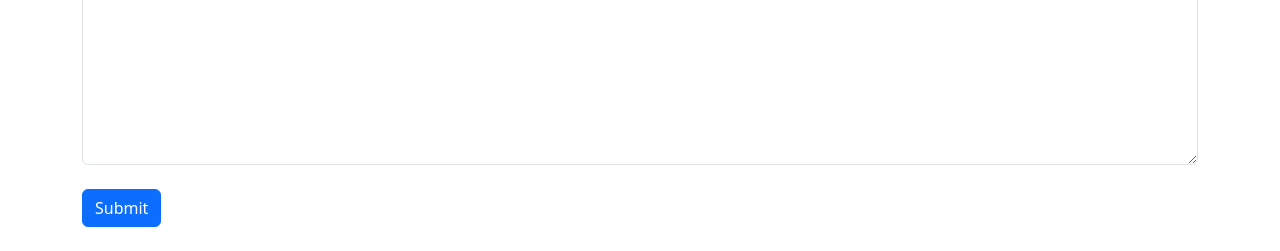
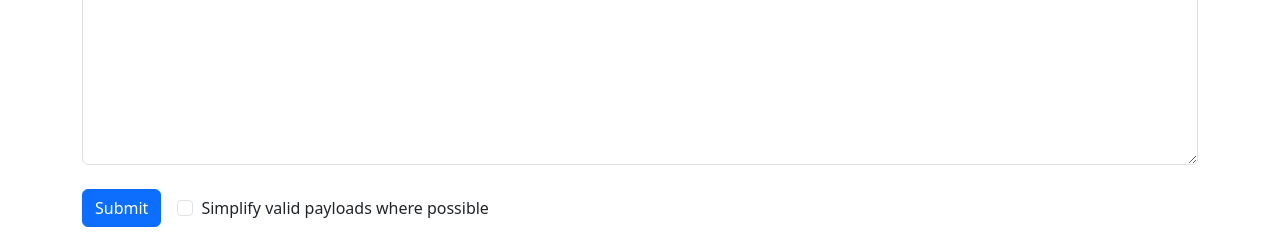
Before and after one commit to digital-land/form-generator, a Flask app: page /evaluate in a window 1280 px wide. Shown: the part 675-926 px from the top of the page. Run offline with Flask 3, Linux system fonts and the light colour scheme; some libraries are stand-ins or nearby versions.

Commit message:
added: /evaluate option to simplify valid payloads (remove empty nodes)

```diff
--- a/web_viewer/templates/main/view_payload.html
+++ b/web_viewer/templates/main/view_payload.html
@@ -48,8 +48,12 @@
     <textarea id="payload" name="payload" class="form-control font-monospace" rows="24">{{ payload }}</textarea>
   </div>
 
-  <div class="mb-4">
+  <div class="d-flex align-items-center gap-3 mb-4">
     <button type="submit" class="btn btn-primary">Submit</button>
+    <div class="form-check mb-0">
+      <input type="checkbox" class="form-check-input" id="simplify" name="simplify"{% if simplify %} checked{% endif %}>
+      <label class="form-check-label" for="simplify">Simplify valid payloads where possible</label>
+    </div>
   </div>
 </form>
 
--- a/web_viewer/views/main_view.py
+++ b/web_viewer/views/main_view.py
@@ -159,10 +159,13 @@ def evaluate_payload():
         # the textarea value is the serialised JSON the user pasted; pass it to load_json
         # unparsed and let the parser deserialise and validate it
         serialised_payload = request.form.get("payload", "")
+        # checkbox: only present in the form data when ticked
+        simplify = request.form.get("simplify") is not None
         parser = SchemaTreeParser(schema_node_cls=None)
         reasons = []
+        node = None
         try:
-            parser.load_json(
+            node = parser.load_json(
                 serialised_payload,
                 application_type_map=planning_application_roots_mapping,
             )
@@ -170,7 +173,12 @@ def evaluate_payload():
         except SchemaValidationException as e:
             reasons = e.reasons
 
-        # return the user supplied payload. `node.as_native()` would give schema built version
-        page_vars.update({"payload": serialised_payload, "reasons": reasons})
+        # default to echoing the user supplied payload. When the user opts to simplify and the
+        # payload is valid, return the schema built version instead (as the application view does)
+        payload = serialised_payload
+        if simplify and not reasons and node is not None:
+            payload = json.dumps(node.as_native(), indent=2, ensure_ascii=False)
+
+        page_vars.update({"payload": payload, "reasons": reasons, "simplify": simplify})
 
     return render_template("main/view_payload.html", **page_vars)
```
Also changed, not shown: tests/test_web_planning.py (+25 -0 lines).
